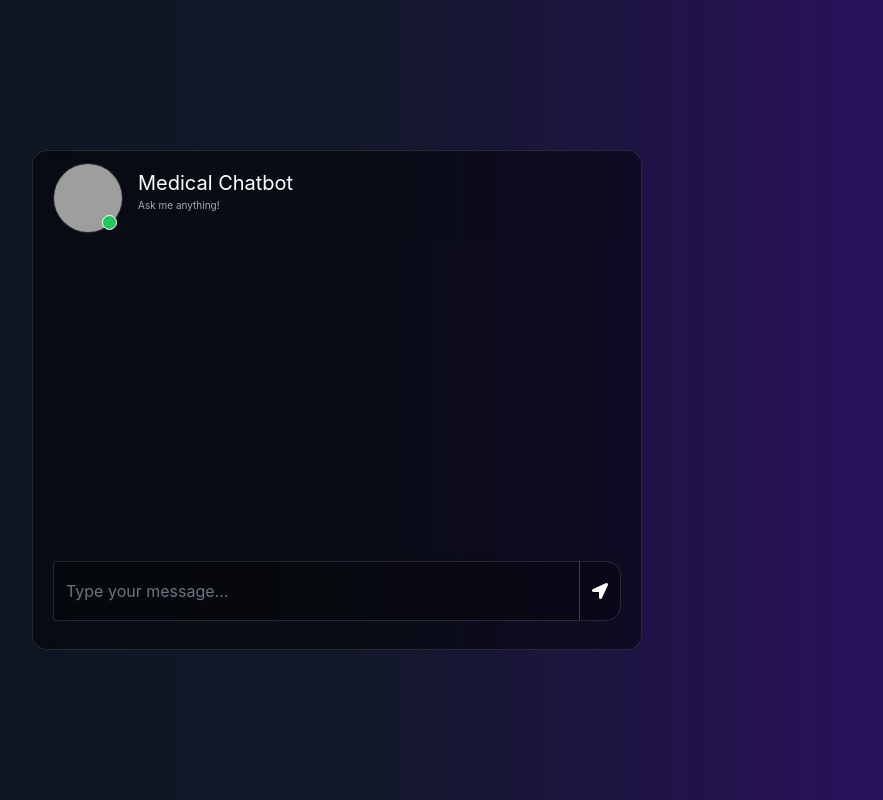
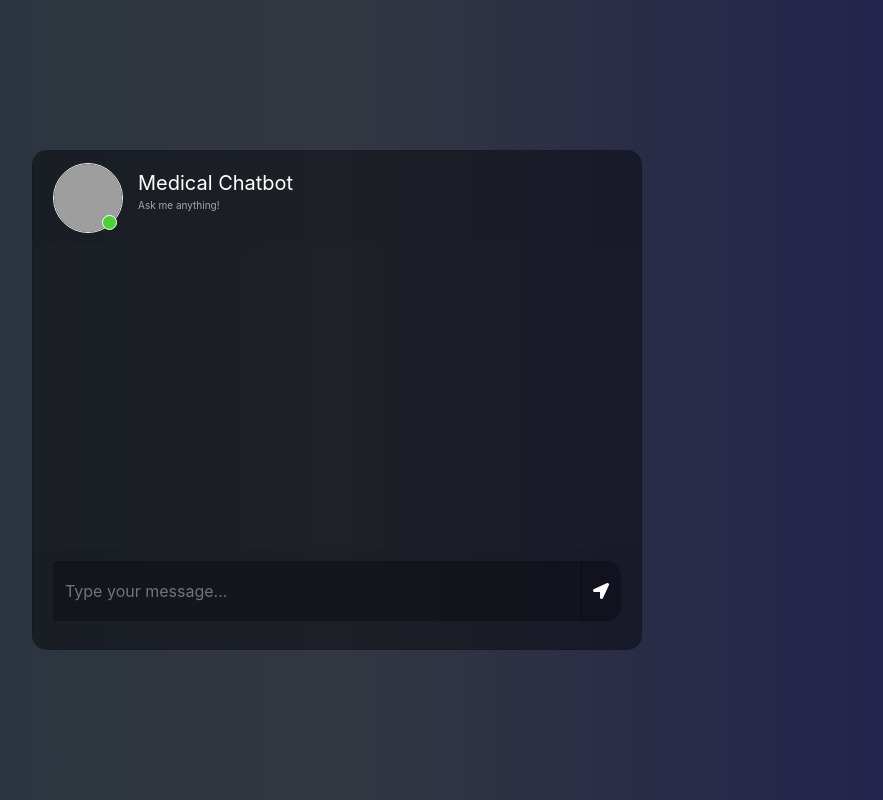
Before and after one commit to shk0224/Medical-AI-Assistant-RAG-Pipeline-LangChain-Pinecone-Flask-API-on-AWS, a Python web app: template templates/chat.html in a window 1280 px wide. Shown: the whole page, without its empty margins (303-1186 px from the left). Run offline with Jinja, Linux system fonts and the light colour scheme; the template is opened without the code that fills it, so the values that code supplies are empty; some libraries are stand-ins or nearby versions; grey boxes are pictures that could not be loaded.

Commit message:
CSS updated again

```diff
--- a/static/style.css
+++ b/static/style.css
@@ -1,334 +1,221 @@
-/* =========================
-   THEME (Change colors here)
-   ========================= */
-:root{
-  /* Background gradient */
-  --bg1:#0b1220;   /* deep navy */
-  --bg2:#111827;   /* slate */
-  --bg3:#2e1065;   /* deep purple */
-
-  /* Surfaces */
-  --card: rgba(0,0,0,0.45);
-  --input: rgba(0,0,0,0.30);
-  --menu: rgba(0,0,0,0.55);
-
-  /* Text */
-  --text: #ffffff;
-  --muted: rgba(255,255,255,0.65);
-
-  /* Message bubbles */
-  --bot:  #7c3aed;   /* purple */
-  --user: #14b8a6;   /* teal */
-
-  /* Borders */
-  --border: rgba(255,255,255,0.12);
-
-  /* Status */
-  --online: #22c55e;
-  --offline: #ef4444;
-}
-
-/* =========================
-   GLOBAL
-   ========================= */
 body,html{
 	height: 100%;
 	margin: 0;
-  background: var(--bg1);
-  background: -webkit-linear-gradient(to right, var(--bg1), var(--bg2), var(--bg3));
-  background: linear-gradient(to right, var(--bg1), var(--bg2), var(--bg3));
-  color: var(--text);
+	background: rgb(44, 47, 59);
+   background: -webkit-linear-gradient(to right, rgb(40, 59, 34), rgb(54, 60, 70), rgb(32, 32, 43));
+	background: linear-gradient(to right, rgb(38, 51, 61), rgb(50, 55, 65), rgb(33, 33, 78));
 }
 
 .chat{
 	margin-top: auto;
 	margin-bottom: auto;
 }
-
-.container{
-  align-content: center;
-}
-
-/* =========================
-   CARD / LAYOUT
-   ========================= */
 .card{
 	height: 500px;
 	border-radius: 15px !important;
-  background-color: var(--card) !important;
-  border: 1px solid var(--border) !important;
-  backdrop-filter: blur(6px);
+	background-color: rgba(0,0,0,0.4) !important;
 }
-
+.contacts_body{
+	padding:  0.75rem 0 !important;
+	overflow-y: auto;
+	white-space: nowrap;
+}
 .msg_card_body{
 	overflow-y: auto;
 }
-
-.contacts_body{
-  padding: 0.75rem 0 !important;
-  overflow-y: auto;
-  white-space: nowrap;
-}
-
 .card-header{
 	border-radius: 15px 15px 0 0 !important;
 	border-bottom: 0 !important;
 }
-
 .card-footer{
 border-radius: 0 0 15px 15px !important;
 	border-top: 0 !important;
 }
-
-/* =========================
-   SEARCH / INPUT
-   ========================= */
+.container{
+	align-content: center;
+}
 .search{
 	border-radius: 15px 0 0 15px !important;
-  background-color: var(--input) !important;
-  border: 1px solid var(--border) !important;
-  color: var(--text) !important;
+	background-color: rgba(0,0,0,0.3) !important;
+	border:0 !important;
+	color:white !important;
 }
-
 .search:focus{
-  box-shadow: none !important;
-  outline: 0px !important;
+	 box-shadow:none !important;
+   outline:0px !important;
 }
-
 .type_msg{
-  background-color: var(--input) !important;
-  border: 1px solid var(--border) !important;
-  color: var(--text) !important;
+	background-color: rgba(0,0,0,0.3) !important;
+	border:0 !important;
+	color:white !important;
 	height: 60px !important;
 	overflow-y: auto;
 }
-
 	.type_msg:focus{
-  box-shadow: none !important;
-  outline: 0px !important;
+	 box-shadow:none !important;
+   outline:0px !important;
 }
-
 .attach_btn{
 	border-radius: 15px 0 0 15px !important;
-  background-color: var(--input) !important;
-  border: 1px solid var(--border) !important;
-  color: var(--text) !important;
+	background-color: rgba(0,0,0,0.3) !important;
+	border:0 !important;
+	color: white !important;
 	cursor: pointer;
 }
-
 .send_btn{
 	border-radius: 0 15px 15px 0 !important;
-  background-color: var(--input) !important;
-  border: 1px solid var(--border) !important;
-  color: var(--text) !important;
+	background-color: rgba(0,0,0,0.3) !important;
+	border:0 !important;
+	color: white !important;
 	cursor: pointer;
 }
-
 .search_btn{
 	border-radius: 0 15px 15px 0 !important;
-  background-color: var(--input) !important;
-  border: 1px solid var(--border) !important;
-  color: var(--text) !important;
+	background-color: rgba(0,0,0,0.3) !important;
+	border:0 !important;
+	color: white !important;
 	cursor: pointer;
 }
-
-/* Optional: nice hover */
-.attach_btn:hover,
-.send_btn:hover,
-.search_btn:hover{
-  filter: brightness(1.08);
-}
-
-/* =========================
-   CONTACT LIST
-   ========================= */
 .contacts{
 	list-style: none;
 	padding: 0;
 }
-
 .contacts li{
 	width: 100% !important;
 	padding: 5px 10px;
 	margin-bottom: 15px !important;
 }
-
 .active{
-  background-color: var(--input);
-  border-radius: 12px;
+	background-color: rgba(0,0,0,0.3);
 }
-
-/* =========================
-   AVATARS + STATUS
-   ========================= */
 .user_img{
 	height: 70px;
 	width: 70px;
-  border: 1.5px solid var(--border);
+	border:1.5px solid #f5f6fa;
+
 }
-
 .user_img_msg{
 	height: 40px;
 	width: 40px;
-  border: 1.5px solid var(--border);
+	border:1.5px solid #f5f6fa;
+
 }
-
 .img_cont{
 	position: relative;
 	height: 70px;
 	width: 70px;
 }
-
 .img_cont_msg{
 	height: 40px;
 	width: 40px;
 }
-
 .online_icon{
 	position: absolute;
 	height: 15px;
-  width: 15px;
-  background-color: var(--online);
+	width:15px;
+	background-color: #4cd137;
 	border-radius: 50%;
 	bottom: 0.2em;
 	right: 0.4em;
-  border: 1.5px solid white;
+	border:1.5px solid white;
 }
-
 .offline{
-  background-color: var(--offline) !important;
+	background-color: #c23616 !important;
 }
-
 .user_info{
 	margin-top: auto;
 	margin-bottom: auto;
 	margin-left: 15px;
 }
-
 .user_info span{
 	font-size: 20px;
-  color: var(--text);
+	color: white;
 }
-
 .user_info p{
 	font-size: 10px;
-  color: var(--muted);
+	color: rgba(255,255,255,0.6);
 }
-
-/* =========================
-   VIDEO ICON AREA (if used)
-   ========================= */
 .video_cam{
 	margin-left: 50px;
 	margin-top: 5px;
 }
-
 .video_cam span{
-  color: var(--text);
+	color: white;
 	font-size: 20px;
 	cursor: pointer;
 	margin-right: 20px;
 }
-
-/* =========================
-   MESSAGE BUBBLES
-   ========================= */
 .msg_cotainer{
 	margin-top: auto;
 	margin-bottom: auto;
 	margin-left: 10px;
-  border-radius: 22px;
-  background-color: var(--bot);
-  padding: 10px 12px;
+	border-radius: 25px;
+	background-color: rgb(82, 172, 255);
+	padding: 10px;
 	position: relative;
-  color: #ffffff;
-  box-shadow: 0 10px 24px rgba(0,0,0,0.25);
 }
-
 .msg_cotainer_send{
 	margin-top: auto;
 	margin-bottom: auto;
 	margin-right: 10px;
-  border-radius: 22px;
-  background-color: var(--user);
-  padding: 10px 12px;
+	border-radius: 25px;
+	background-color: #58cc71;
+	padding: 10px;
 	position: relative;
-  color: #05201d;
-  box-shadow: 0 10px 24px rgba(0,0,0,0.20);
 }
-
-/* =========================
-   MESSAGE TIME
-   ========================= */
 .msg_time{
 	position: absolute;
 	left: 0;
 	bottom: -15px;
-  color: var(--muted);
+	color: rgba(255,255,255,0.5);
 	font-size: 10px;
 }
-
 .msg_time_send{
 	position: absolute;
-  right: 0;
+	right:0;
 	bottom: -15px;
-  color: var(--muted);
+	color: rgba(255,255,255,0.5);
 	font-size: 10px;
 }
-
-/* =========================
-   ACTION MENU
-   ========================= */
 .msg_head{
 	position: relative;
 }
-
 #action_menu_btn{
 	position: absolute;
 	right: 10px;
 	top: 10px;
-  color: var(--text);
+	color: white;
 	cursor: pointer;
 	font-size: 20px;
 }
-
 .action_menu{
 	z-index: 1;
 	position: absolute;
 	padding: 15px 0;
-  background-color: var(--menu);
-  color: var(--text);
+	background-color: rgba(0,0,0,0.5);
+	color: white;
 	border-radius: 15px;
 	top: 30px;
 	right: 15px;
 	display: none;
-  border: 1px solid var(--border);
 }
-
 .action_menu ul{
 	list-style: none;
 	padding: 0;
 	margin: 0;
 }
-
 .action_menu ul li{
 	width: 100%;
 	padding: 10px 15px;
 	margin-bottom: 5px;
 }
-
 .action_menu ul li i{
 	padding-right: 10px;
 }
-
 .action_menu ul li:hover{
 	cursor: pointer;
-  background-color: rgba(255,255,255,0.08);
+	background-color: rgba(0,0,0,0.2);
 }
-
-/* =========================
-   MOBILE
-   ========================= */
 @media(max-width: 576px){
 	.contacts_card{
 	margin-bottom: 15px !important;
```
Lines whose indentation alone changed are shown as unchanged.
